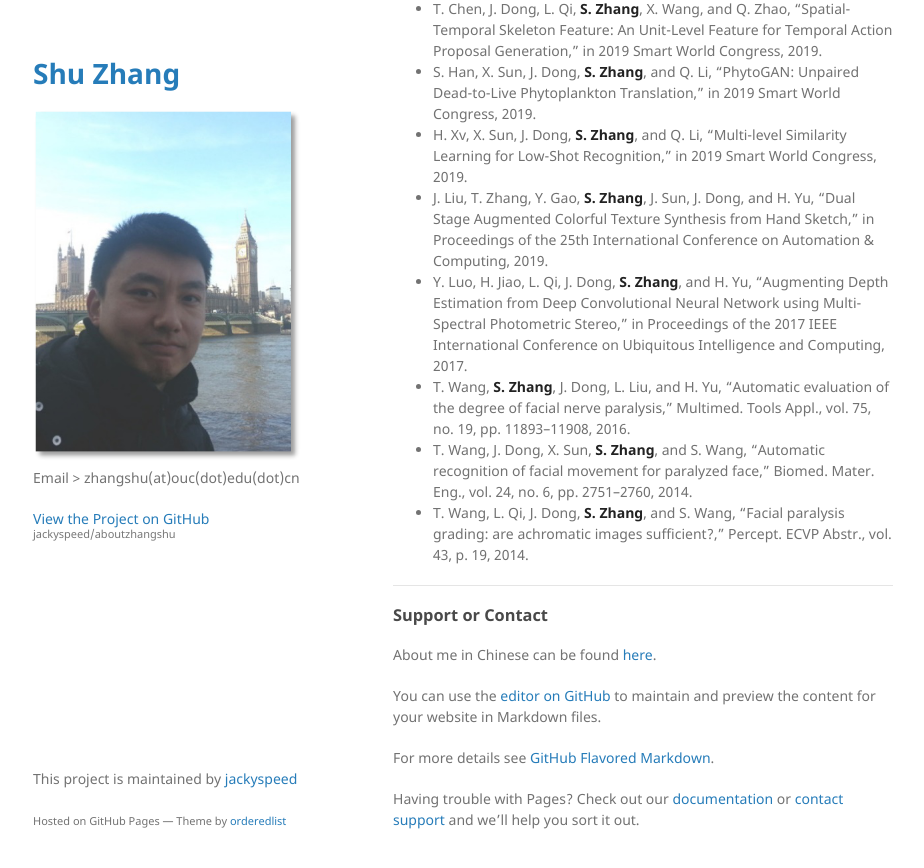
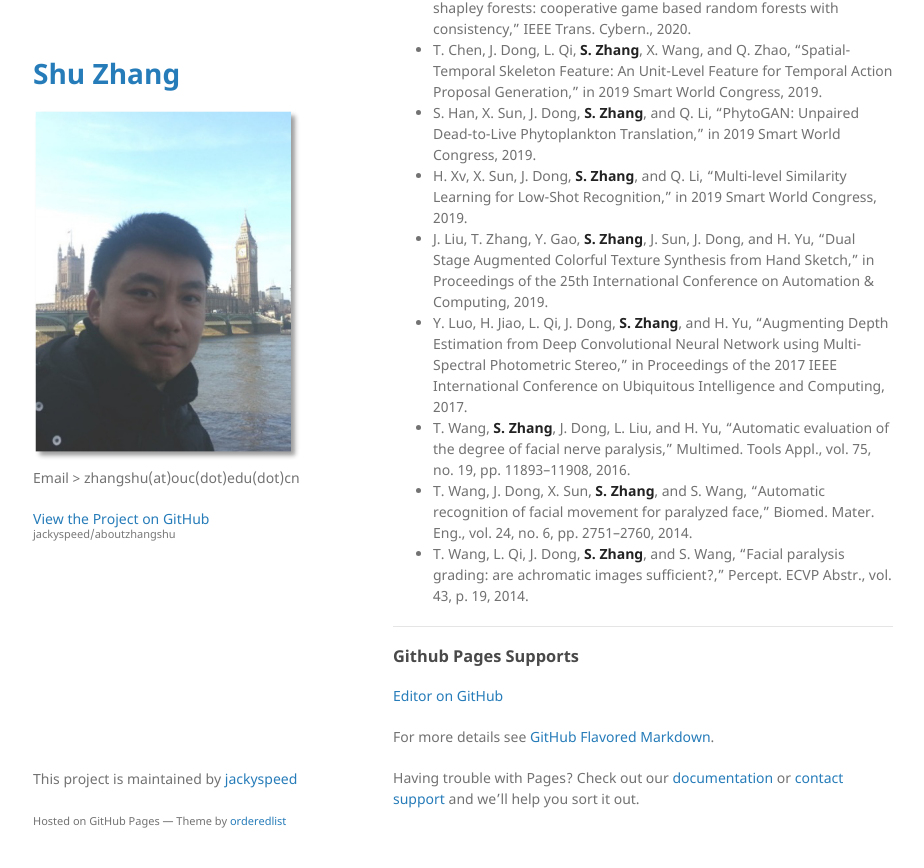
Before and after one commit to jackyspeed/aboutzhangshu, a Jekyll site: the page built from index.md, in a window 1280 px wide and 900 px high, scrolled down 2135 px. Shown: the top 868 px of the window, without its empty margins (177-1101 px from the left). Built offline with Jekyll 4.4.1, drawn with Linux system fonts in a browser that asks for light colours; our own code applies the rules of GitHub Pages for plain Markdown files; some of the changed text lies outside the part shown.

Commit message:
Update index.md

```diff
--- a/index.md
+++ b/index.md
@@ -74,11 +76,9 @@ Shu Zhang received his PhD degree in Computer Application Technologies from Ocea
 ---
 
 
-### Support or Contact
+### Github Pages Supports
 
-About me in Chinese can be found [here](http://it.ouc.edu.cn/2019/0527/c16104a248647/page.htm).
-
-You can use the [editor on GitHub](https://github.com/jackyspeed/aboutzhangshu/edit/gh-pages/index.md) to maintain and preview the content for your website in Markdown files.
+[Editor on GitHub](https://github.com/jackyspeed/aboutzhangshu/edit/gh-pages/index.md)
 
 For more details see [GitHub Flavored Markdown](https://guides.github.com/features/mastering-markdown/).
 
```
Also changed, not shown: other parts of index.md (+2 -0 lines).
